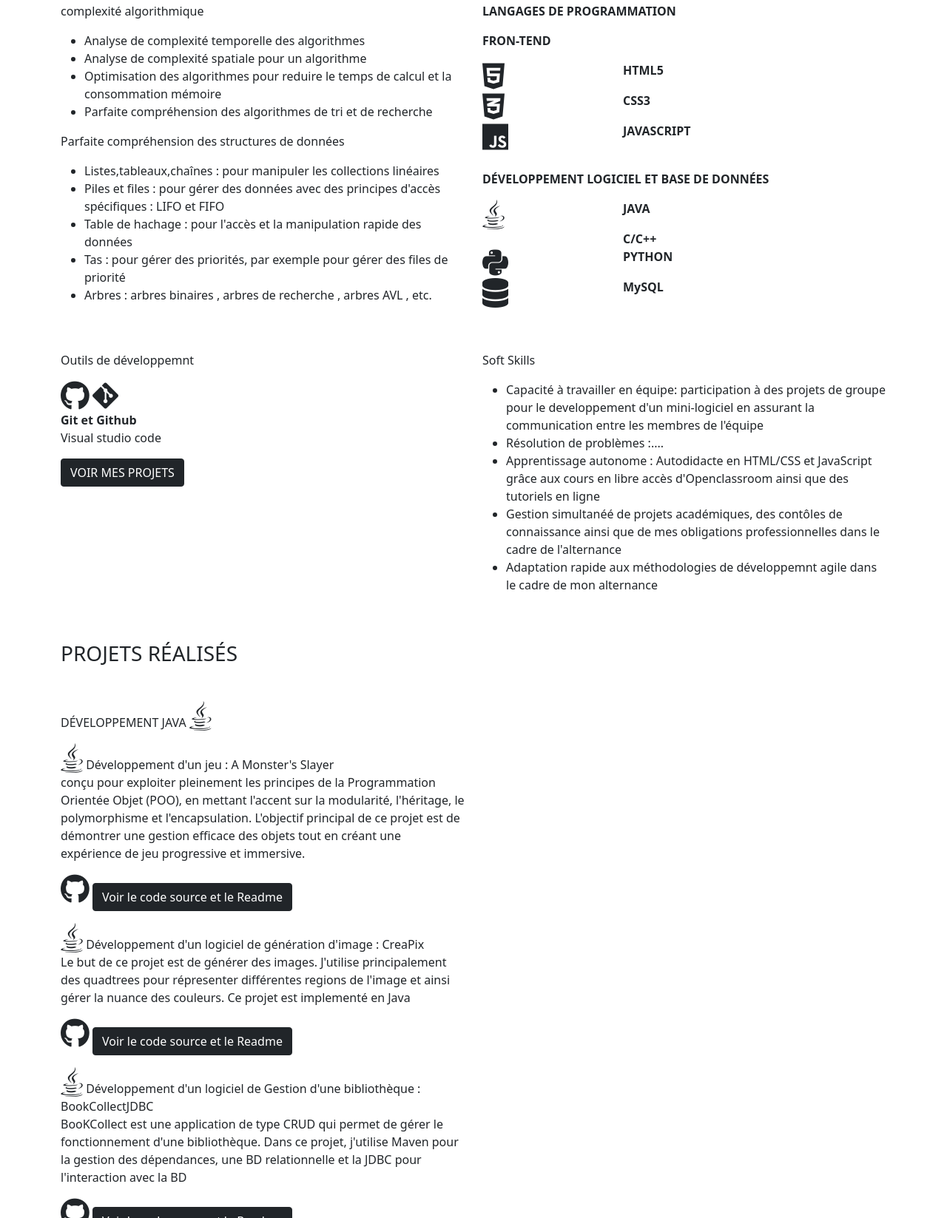
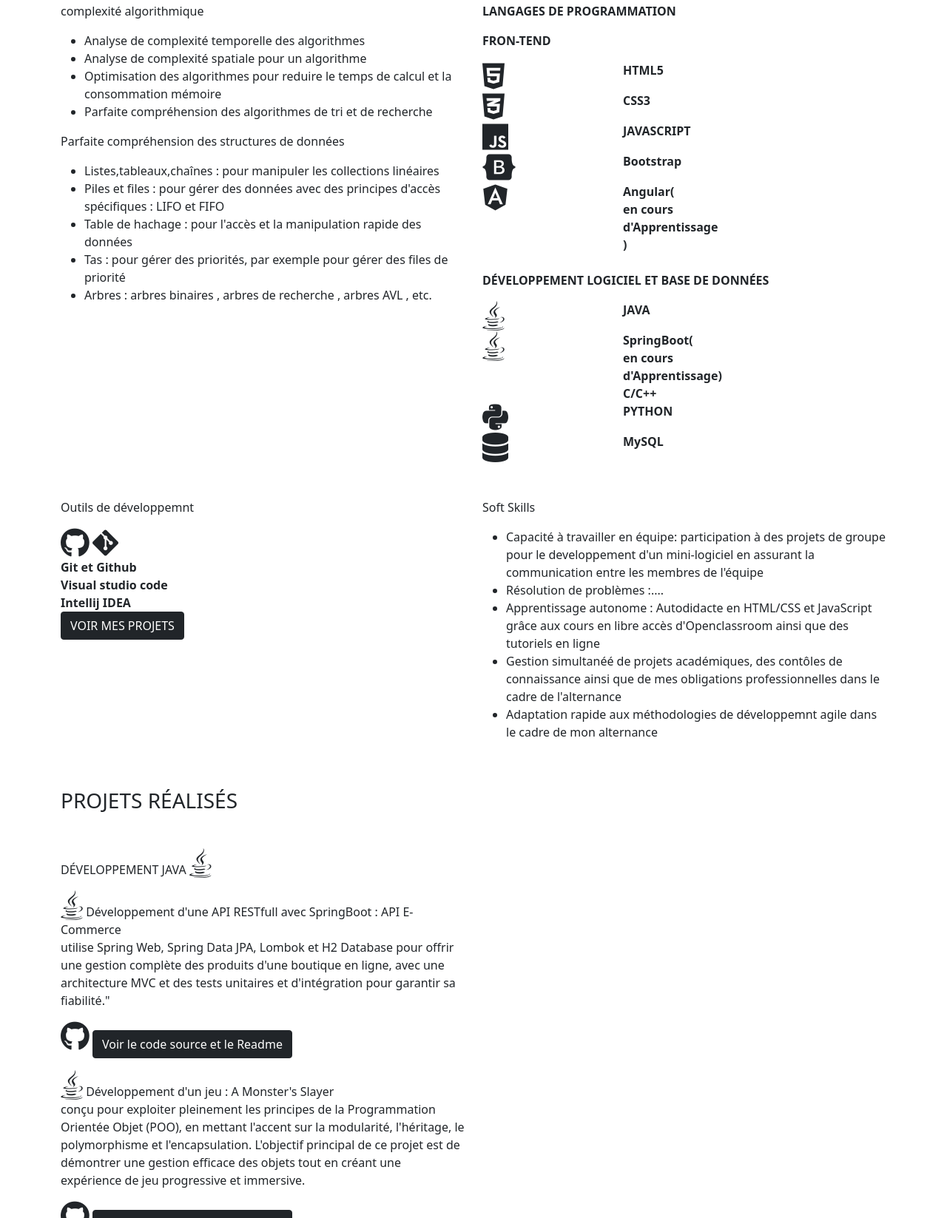
Before and after one commit to IrALm/portfolio, a plain HTML site: page index.html in a window 1280 px wide. Shown: the part 768-2415 px from the top of the page at 74% size. Drawn offline with nearby package versions, Linux system fonts and the light colour scheme.

Commit message:
feat(projets): ajoute l'API e-commerce Spring Boot et complète les compétences

```diff
--- a/index.html
+++ b/index.html
@@ -115,6 +115,22 @@
                                 <p class="fw-bold m-0">JAVASCRIPT</p>
                             </div>
                         </div>
+                        <div class="row">
+                            <div class="col-4 col-md-4">
+                                <i class="fa-brands fa-bootstrap fs-1"></i>
+                            </div>
+                            <div class="col-8 col-md-2">
+                                <p class="fw-bold m-0">Bootstrap</p>
+                            </div>
+                        </div>
+                        <div class="row">
+                            <div class="col-4 col-md-4">
+                                <i class="fa-brands fa-angular fs-1"></i>
+                            </div>
+                            <div class="col-8 col-md-2">
+                                <p class="fw-bold m-0">Angular( en cours d'Apprentissage )</p>
+                            </div>
+                        </div>
                         <p class="fw-bold"> <br>DÉVELOPPEMENT LOGICIEL ET BASE DE DONNÉES</p>
                         <div class="row">
                             <div class=" col-4 col-md-4">
@@ -122,6 +138,12 @@
                             </div>
                             <div class="col-8 col-md-2">
                                 <p class="fw-bold m-0">JAVA</p>
+                            </div>
+                        </div>
+                        <div class="row">
+                            <div class="col-4 col-md-4"><i class="fa-brands fa-java fs-1"></i></div>
+                            <div class="col-8 col-md-2">
+                                <p class="fw-bold m-0">SpringBoot( en cours d'Apprentissage)</p>
                             </div>
                         </div>
                         <div class="row">
@@ -157,7 +179,8 @@
                             <i class="fa-brands fa-github fs-1"></i>
                             <i class="fa-brands fa-git-alt fs-1"></i>
                              <p class="fw-bold m-0"> Git et Github </p>
-                             <p>Visual studio code</p>
+                             <p class="fw-bold m-0">Visual studio code</p>
+                             <p class="fw-bold m-0">Intellij IDEA</p>
                              <a href="#projets" class="btn btn-dark">VOIR MES PROJETS</a>
 
                         </div>
@@ -178,6 +201,23 @@
             <div class="container">
                 <h3 class="my-5"> PROJETS RÉALISÉS <br></h3>
                 <p> DÉVELOPPEMENT JAVA    <i class="fa-brands fa-java fs-1"></i></p>
+                <div class="row">
+                    <div class="col-12 col-md-6">
+                        <p>
+                            <i class="fa-brands fa-java fs-1"></i>
+                            Développement d'une API RESTfull avec SpringBoot : API E-Commerce <br>
+                            utilise Spring Web,
+                            Spring Data JPA, Lombok et H2 Database pour offrir une gestion complète des produits
+                            d'une boutique en ligne, avec une architecture MVC et des tests unitaires et d'intégration
+                            pour garantir sa fiabilité."
+                        </p>
+                        <p>
+                            <i class="fa-brands fa-github fs-1"></i>
+                            <a href="https://github.com/IrALm/API-E-Commerce.git" class="btn btn-dark">Voir le code source et le Readme</a>
+                        </p>
+                    </div>
+                    <div class="col-12 col-md-6"></div>
+                </div>
                 <div class="row">
                     <div class="col-12 col-md-6">
                         <p> <i class="fa-brands fa-java fs-1"></i>
@@ -306,7 +346,7 @@
                 <p>
                     <span class="px-5 my-5">
                         <i class="fas fa-download"></i>
-                        <a href="cv_Developpeur.pdf" download class="btn btn-dark">Télécharger mon cv</a>
+                        <a href="cv_Moise AL-27_removed.pdf" download class="btn btn-dark">Télécharger mon cv</a>
                     </span>
                 </p>
 
```
Also changed, not shown: 1 other file.
